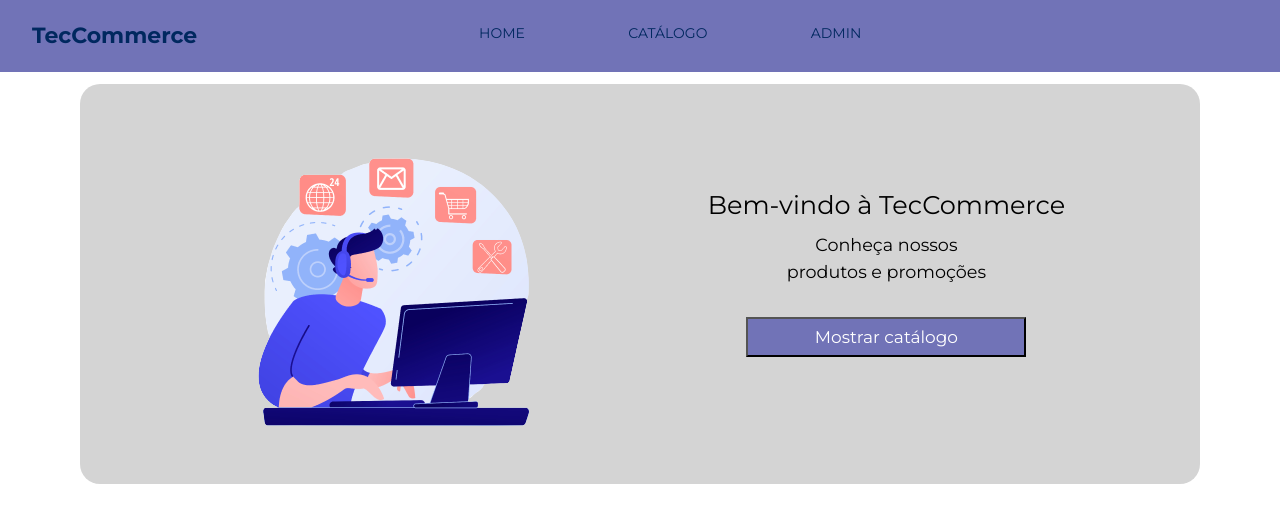
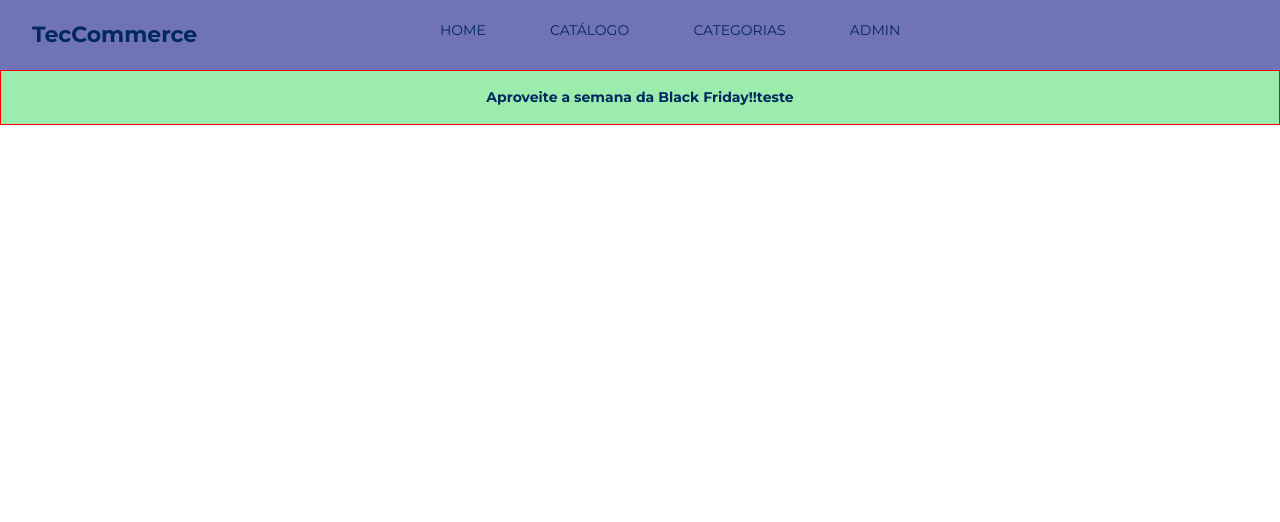
Before and after one commit to arthurs159/tecCommerce, a React (Create React App) app in the folder FrontWeb/: page /catalog in a window 1280 px wide. Shown: the top 522 px of the page. Built offline with nearby package versions, Linux system fonts and the light colour scheme.

Commit message:
Added product page

```diff
--- a/FrontWeb/src/App.tsx
+++ b/FrontWeb/src/App.tsx
@@ -1,9 +1,10 @@
 import './assets/styles/custom.scss';
 import './App.css';
 import Home from './pages/Home';
+import Catalog from './pages/Catalog';
 
 function App() {
-  return <Home/>
+  return <Catalog/>
 }
 
 export default App;
--- a/FrontWeb/src/components/NavBar/index.tsx
+++ b/FrontWeb/src/components/NavBar/index.tsx
@@ -8,7 +8,7 @@ const NavBar = () => {
         <h4>TecCommerce</h4>
 
         <button
-          className="navbar-toggler hamburguer-button"
+          className="navbar-toggler"
           type="button"
           data-bs-toggle="collapse"
           data-bs-target="#teccommerce-navbar"
@@ -28,6 +28,9 @@ const NavBar = () => {
               <a href="link">CATÁLOGO</a>
             </li>
             <li>
+              <a href="link">CATEGORIAS</a>
+            </li>
+            <li>
               <a href="link">ADMIN</a>
             </li>
           </ul>
--- a/FrontWeb/src/components/NavBar/styles.css
+++ b/FrontWeb/src/components/NavBar/styles.css
@@ -9,9 +9,9 @@
 }
 
 .links-container li{
-       padding: 0px 0 20px 0;
+       padding: 5px 0 15px 0;
        font-size: 14px;
-       padding-top: 15px;
+
 }
 
 .links-container a:hover {
--- /dev/null
+++ b/FrontWeb/src/components/Product/index.tsx
@@ -0,0 +1,9 @@
+import './styles.css';
+
+const Product = () => {
+  return (
+         <h1>teste</h1>
+  );
+};
+
+export default Product;
--- /dev/null
+++ b/FrontWeb/src/pages/Catalog/index.tsx
@@ -0,0 +1,21 @@
+import NavBar from '../../components/Navbar';
+import Product from '../../components/Product';
+import './styles.css';
+
+const Catalog = () => {
+  return (
+    <>
+      <NavBar />
+      <div className="main-container-catalog">
+        <div>
+          <h1>Aproveite a semana da Black Friday!!</h1>
+        </div>
+        <div>
+               <Product />
+        </div>
+      </div>
+    </>
+  );
+};
+
+export default Catalog;
--- /dev/null
+++ b/FrontWeb/src/pages/Catalog/styles.css
@@ -0,0 +1,13 @@
+.main-container-catalog {
+       display: flex;
+       align-items: center;
+       justify-content: center;
+       border: 1px solid red;
+       height: 55px;
+       background-color: #9BECAD;
+}
+
+.main-container-catalog h1{
+       font-size: 14px;
+       font-weight: bold;
+}
```
Also changed, not shown: FrontWeb/src/components/Product/styles.css (added).
